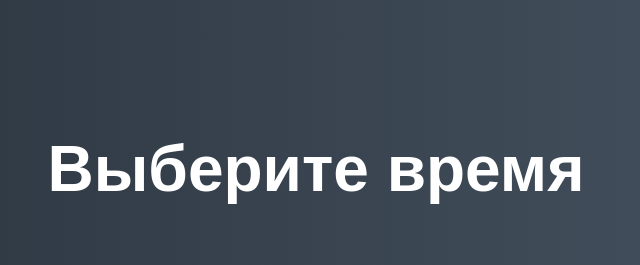
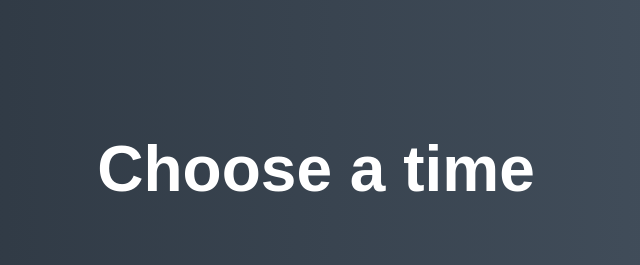
Before and after one commit to kateshukhto/aim-game, a plain HTML site: page index.html in a window 1280 px wide. Shown: the part 980-1245 px from the top of the page, without its empty margins (324-964 px from the left). Drawn offline with Linux system fonts and the light colour scheme; a web font is replaced by a local one.

Commit message:
modified files

```diff
--- a/index.html
+++ b/index.html
@@ -13,7 +13,7 @@
     </div>
 
     <div class="screen">
-      <h1>Выберите время</h1>
+      <h1>Choose a time</h1>
       <ul class="time-list">
         <li>
           <button class="time-btn" data-time="10">10 sec</button>
```
Also changed, not shown: 1 other file.
